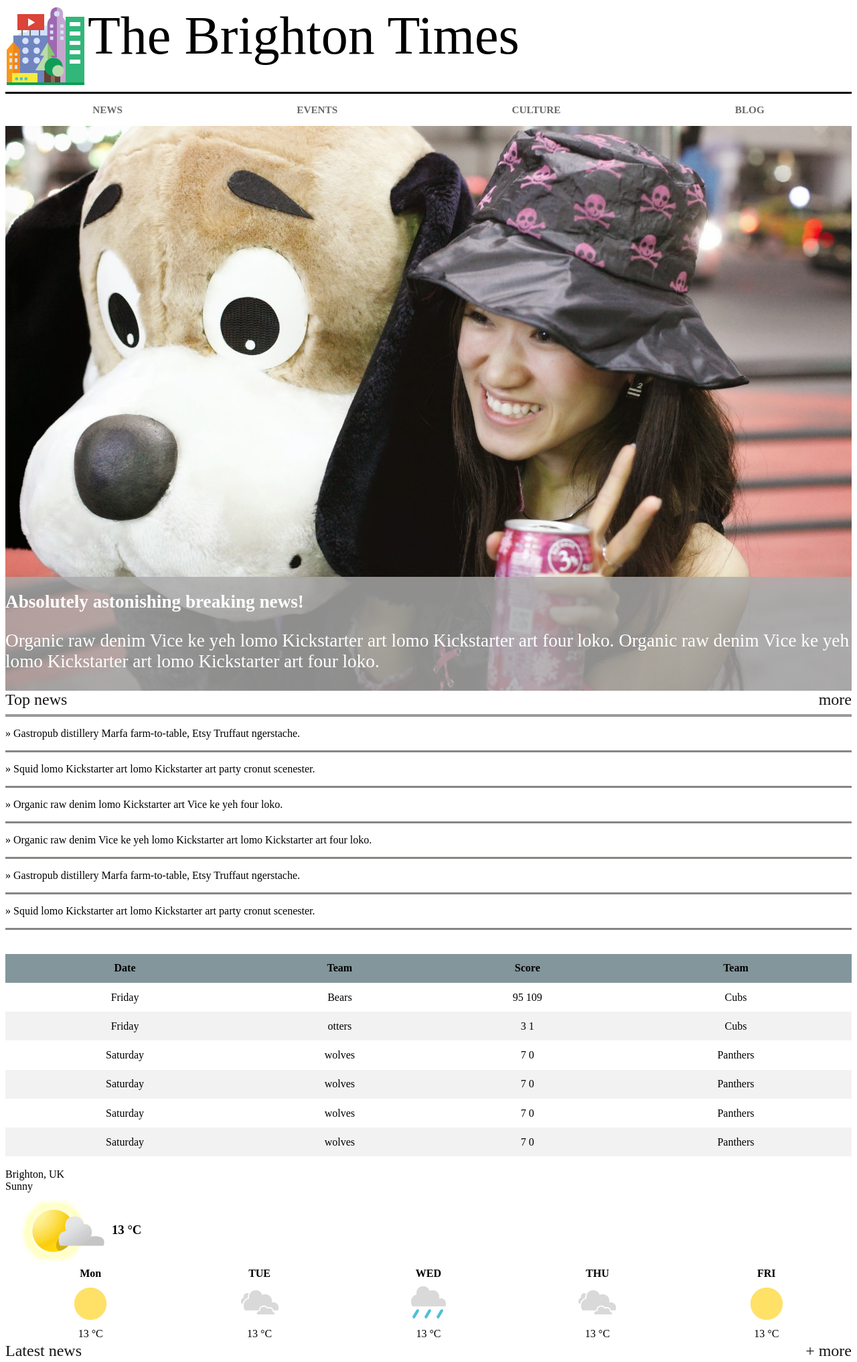
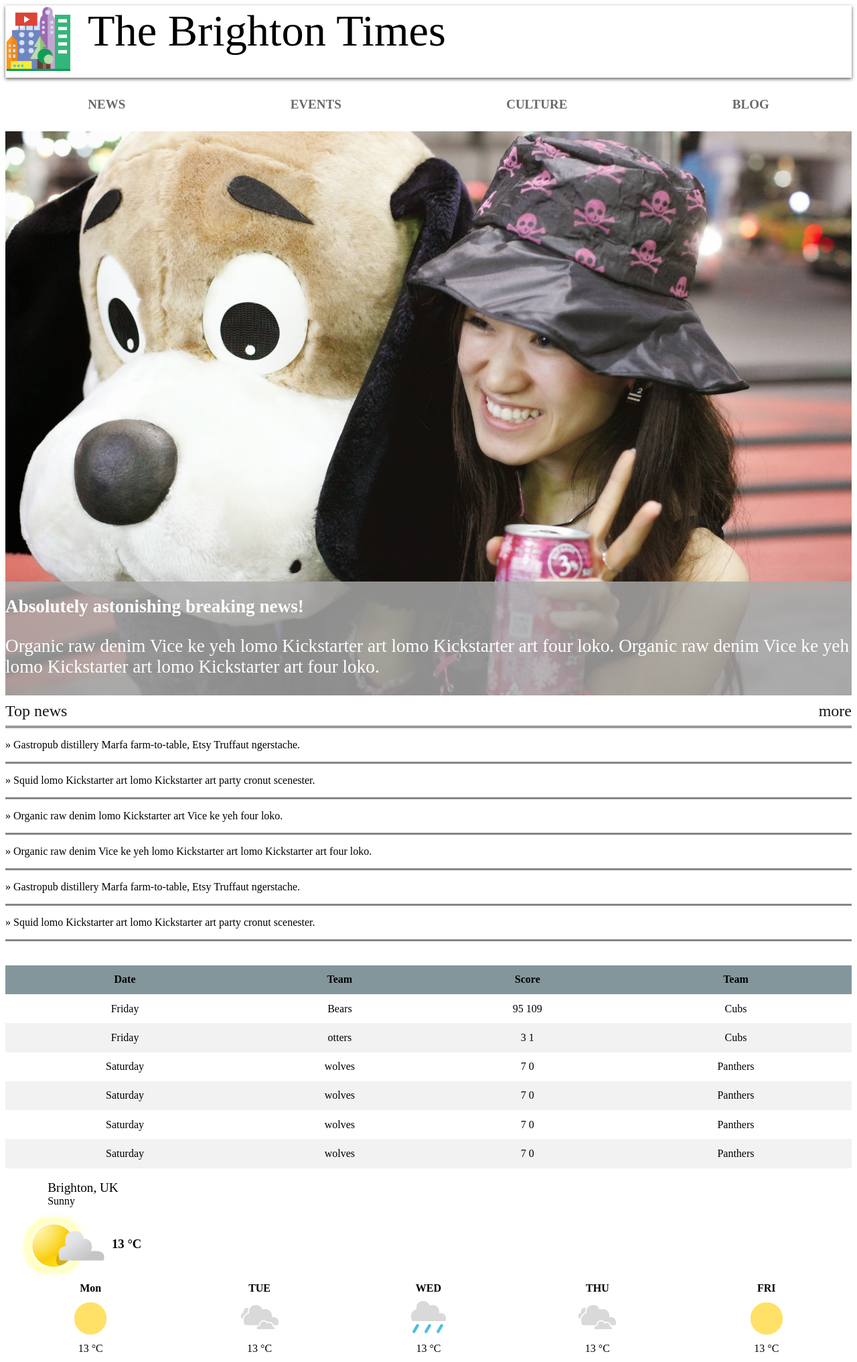
Before and after one commit to dk2547/news-responsive, a plain HTML site: page index.html in a window 1280 px wide. Shown: the top 2033 px of the page at 67% size. Drawn offline with Linux system fonts and the light colour scheme; a script that the page names is missing.

Commit message:
margin and font size issues fixed

```diff
--- a/index.html
+++ b/index.html
@@ -67,7 +67,7 @@
     <section class="section-4-mid-size-screen">
       <div class="weather-forecast">
         <div class="current-location">
-          <p>Brighton, UK</p>
+          <p class="place">Brighton, UK</p>
           <p>Sunny</p>
         </div>
         <div class="todays-weather">
--- a/style.css
+++ b/style.css
@@ -4,7 +4,9 @@
 }
 .heading{
     display: flex;
-    border-bottom: solid black;
+    /* border-bottom: solid black; */
+
+    box-shadow: 0 2px 5px rgba(43, 36, 36, 0.75);
 padding-bottom: 10px;
 }
 
@@ -12,7 +14,7 @@ padding-bottom: 10px;
 
     font-weight:100;
      display: inline;
-    font-size: 400%;
+    font-size: 332%;
 
 }
 .score-table table{
@@ -21,6 +23,9 @@ padding-bottom: 10px;
 }
 .daily-forecast table{
     width: 100%;
+}
+.logo img{
+    width: 82%;
 }
 
 .logo{
@@ -40,6 +45,7 @@ padding-bottom: 10px;
 
     color: dimgrey;
     font-size: 95%;
+    margin: 29px 0;
 
 }
 .dog{
@@ -55,6 +61,7 @@ td{
 .menu{
     display: flex;
     justify-content: space-around;
+    font-size: 125%;
 }
 .breaking-news{
      position: absolute;
@@ -97,6 +104,9 @@ justify-content: space-between;
     border-style: solid;
     color: #999999;
 }
+.news-section{
+    margin-top: 10px;
+}
 
 
     .weather-forecast>.todays-weather{
@@ -104,8 +114,14 @@ justify-content: space-between;
 
 
     }
+    .current-location{
+        margin-left: 5%;
+    }
     .current-location p{
-        margin: 0;
+        margin: 0%;
+    }
+    .place{
+        font-size: 120%;
     }
 
     .text{
@@ -159,6 +175,7 @@ justify-content: space-between;
     }
     .detail-news{
         order:1;
+        margin-top: 15px;
     }
     .score-table td{
 
@@ -181,7 +198,7 @@ justify-content: space-between;
     .detail-news>.latest-news-n-more>div a{
         text-decoration: none;
         color: #171515;
-        font-size: 150%
+        font-size: 140%
     }
 
     /* .weather-forecast>.daily-forecast>#weather-table>tr>td img{
```
